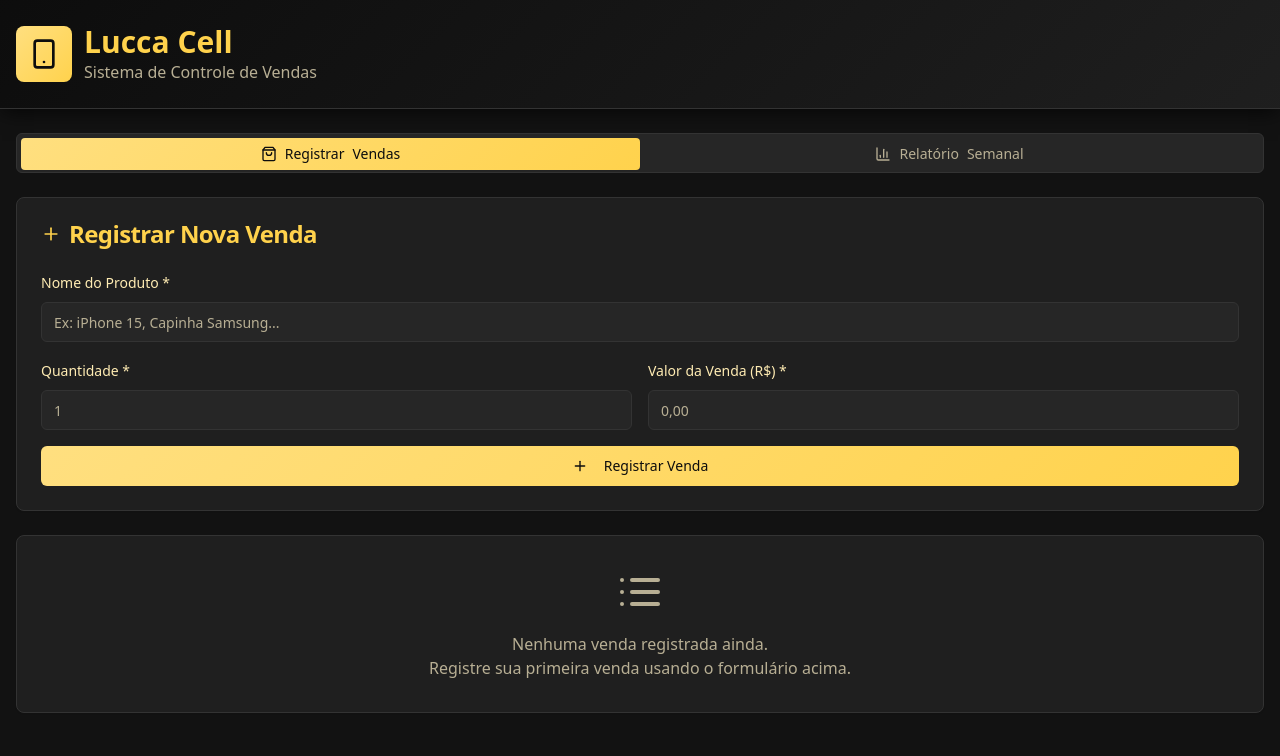
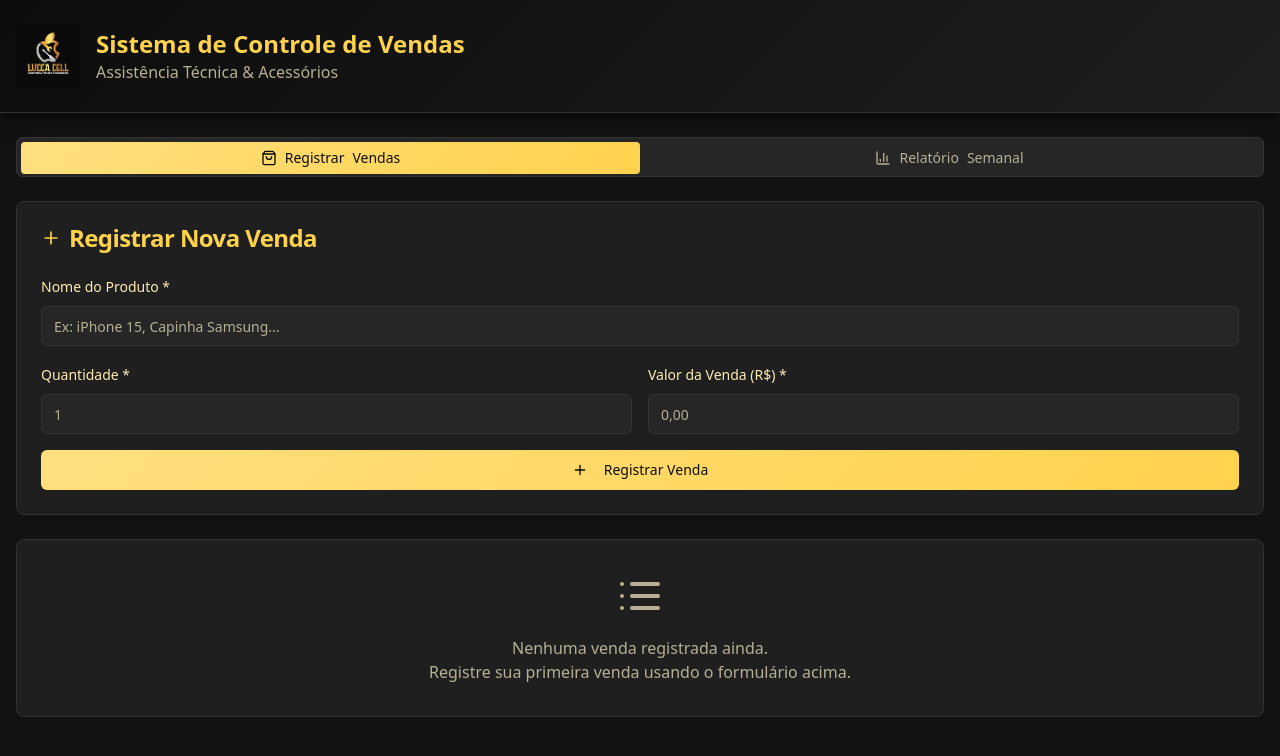
Before and after one commit to lucacel82/luccacell, a React (Vite) app: page / in a window 1280 px wide. Shown: the top 756 px of the page. Built offline with nearby package versions, Linux system fonts and the light colour scheme.

Commit message:
Add site logo and icon
Implement site logo and rounded icon.

```diff
--- a/index.html
+++ b/index.html
@@ -2,6 +2,7 @@
 <html lang="en">
   <head>
     <meta charset="UTF-8" />
+    <link rel="icon" href="/lovable-uploads/6bfd736e-2813-4131-a5a5-76c6df038df8.png" type="image/png">
     <meta name="viewport" content="width=device-width, initial-scale=1.0" />
     <title>Lucca Cell - Controle de Vendas</title>
     <meta name="description" content="Sistema de controle de vendas para Lucca Cell" />
--- a/src/pages/Index.tsx
+++ b/src/pages/Index.tsx
@@ -1,7 +1,7 @@
 import { useState } from 'react';
 import { Button } from '@/components/ui/button';
 import { Tabs, TabsContent, TabsList, TabsTrigger } from '@/components/ui/tabs';
-import { Smartphone, BarChart3, ShoppingBag } from 'lucide-react';
+import { BarChart3, ShoppingBag } from 'lucide-react';
 import { SaleForm } from '@/components/SaleForm';
 import { SalesList } from '@/components/SalesList';
 import { WeeklyReport } from '@/components/WeeklyReport';
@@ -18,15 +18,21 @@ const Index = () => {
       {/* Header */}
       <div className="bg-gradient-dark border-b border-border shadow-dark">
         <div className="container mx-auto px-4 py-6">
-          <div className="flex items-center gap-3">
-            <div className="bg-gradient-gold rounded-lg p-3">
-              <Smartphone className="h-8 w-8 text-primary-foreground" />
+          <div className="flex items-center gap-4">
+            <div className="flex-shrink-0">
+              <img
+                src="/lovable-uploads/6bfd736e-2813-4131-a5a5-76c6df038df8.png"
+                alt="Lucca Cell Logo"
+                className="h-16 w-auto object-contain"
+              />
             </div>
-            <div>
-              <h1 className="text-2xl md:text-3xl font-bold text-primary">
-                Lucca Cell
+            <div className="flex-1 min-w-0">
+              <h1 className="text-xl md:text-2xl font-bold text-primary truncate">
+                Sistema de Controle de Vendas
               </h1>
-              <p className="text-muted-foreground">Sistema de Controle de Vendas</p>
+              <p className="text-sm md:text-base text-muted-foreground">
+                Assistência Técnica & Acessórios
+              </p>
             </div>
           </div>
         </div>
```
Also changed, not shown: public/lovable-uploads/6bfd736e-2813-4131-a5a5-76c6df038df8.png (added).
